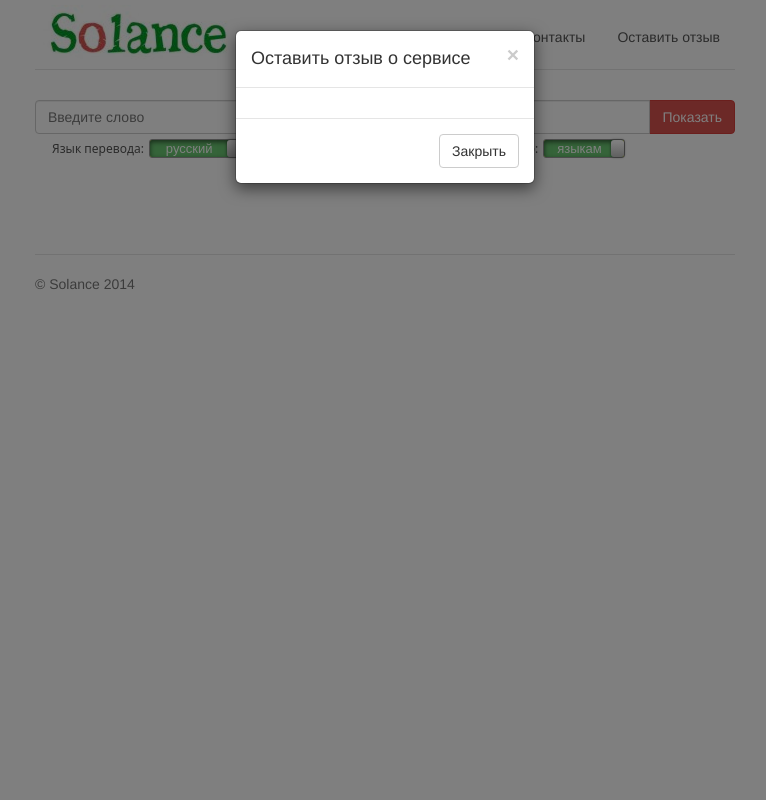
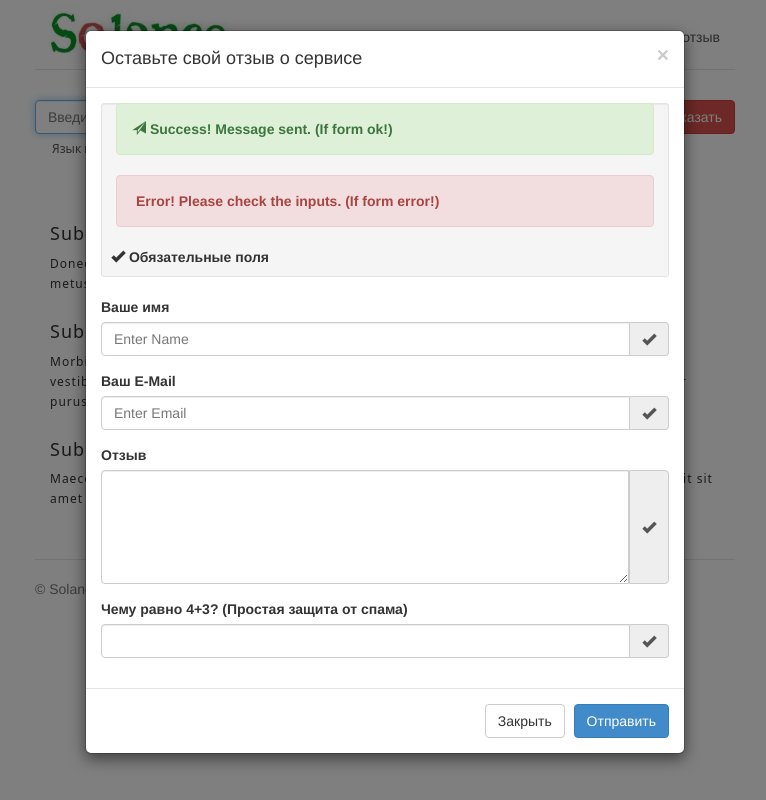
Before and after one commit to niggin/Trademarks_Deployment, a Django app: page / in a window 1280 px wide, after a click on "Оставить отзыв". Shown: the whole page, without its empty margins (255-1021 px from the left). Run offline with Django 3.2, Linux system fonts and the light colour scheme; parts of the project's set-up code (start-up, migrations or seed data) failed here and were passed over; some libraries are stand-ins or nearby versions.

Commit message:
feedback window was added

```diff
--- a/trademarks/static/css/main.css
+++ b/trademarks/static/css/main.css
@@ -84,6 +84,14 @@ html, body {
 
 #results #output, #results #tohide {
 	display: none;
+}
+
+/**
+ * Modal window with feedback
+ */
+
+#textarea .input-group-addon {
+	border-left: 1px solid #ccc !important;
 }
 
 /**
--- a/trademarks/templates/base.html
+++ b/trademarks/templates/base.html
@@ -65,24 +65,72 @@
             </div>
 
         </div> <!-- /container -->
-
-        <div class="modal fade" id="feedback" tabindex="-1" aria-hidden="true">
-            <div class="modal-dialog modal-sm">
+        <div class="modal fade" id="feedback">
+            <div class="modal-dialog">
                 <div class="modal-content">
+                    <form role="form" action="" method="post" >
                         <div class="modal-header">
-                        <button type="button" class="close" data-dismiss="modal"><span aria-hidden="true">&times;</span><span
-                                class="sr-only">Закрыть</span></button>
-                        <h4 class="modal-title">Оставить отзыв о сервисе</h4>
+                            <button type="button" class="close" data-dismiss="modal"><span aria-hidden="true">&times;</span><span class="sr-only">Закрыть</span></button>
+                            <h4 class="modal-title">Оставьте свой отзыв о сервисе</h4>
                         </div>
                         <div class="modal-body">
-
+                            <div class="col-md-12">
+                                <div class="alert alert-success">
+                                    <strong><span class="glyphicon glyphicon-send"></span> Success! Message sent. (If form ok!)</strong>
+                                </div>
+                                <div class="alert alert-danger">
+                                    <span class="glyphicon glyphicon-alert"></span>
+                                    <strong> Error! Please check the inputs. (If form error!)</strong>
+                                </div>
+                            </div>
+                            <div class="well well-sm">
+                                <span class="glyphicon glyphicon-ok"></span><strong> Обязательные поля</strong>
+                            </div>
+                            <div class="form-group">
+                                <label for="InputName">Ваше имя</label>
+                                <div class="input-group">
+                                    <input type="text" class="form-control" name="InputName" id="InputName" placeholder="Enter Name" required>
+                                    <span class="input-group-addon">
+                                        <span class="glyphicon glyphicon-ok"></span>
+                                    </span>
+                                </div>
+                            </div>
+                            <div class="form-group">
+                                <label for="InputEmail">Ваш E-Mail</label>
+                                <div class="input-group">
+                                    <input type="email" class="form-control" id="InputEmail" name="InputEmail" placeholder="Enter Email" required  >
+                                    <span class="input-group-addon">
+                                        <span class="glyphicon glyphicon-ok"></span>
+                                    </span>
+                                </div>
+                            </div>
+                            <div class="form-group">
+                                <label for="InputMessage">Отзыв</label>
+                                <div class="input-group" id="textarea">
+                                    <textarea name="InputMessage" id="InputMessage" class="form-control" rows="5" required></textarea>
+                                    <span class="input-group-addon">
+                                        <span class="glyphicon glyphicon-ok"></span>
+                                    </span>
+                                </div>
+                            </div>
+                            <div class="form-group">
+                                <label for="InputReal">Чему равно 4+3? (Простая защита от спама)</label>
+                                <div class="input-group">
+                                    <input type="text" class="form-control" name="InputReal" id="InputReal" required>
+                                    <span class="input-group-addon">
+                                        <span class="glyphicon glyphicon-ok"></span>
+                                    </span>
+                                </div>
+                            </div>
                         </div>
                         <div class="modal-footer">
                             <button type="button" class="btn btn-default" data-dismiss="modal">Закрыть</button>
+                            <input type="submit" name="submit" id="submit" value="Отправить" class="btn btn-primary">
                         </div>
-                </div>
-            </div>
-        </div>
+                    </form>
+                </div><!-- /.modal-content -->
+            </div><!-- /.modal-dialog -->
+        </div><!-- /.modal -->
 
     {% if DEBUG != True %}
     <!-- Yandex.Metrika counter -->
--- a/trademarks/templates/index.html
+++ b/trademarks/templates/index.html
@@ -53,7 +53,7 @@
 
 <div id="results">
     <div class="row marketing">
-        <!--<div class="col-lg-6">
+        <div class="col-lg-6">
           <h4>Subheading</h4>
           <p>Donec id elit non mi porta gravida at eget metus. Maecenas faucibus mollis interdum.</p>
 
@@ -62,7 +62,18 @@
 
           <h4>Subheading</h4>
           <p>Maecenas sed diam eget risus varius blandit sit amet non magna.</p>
-        </div>-->
+        </div>
+
+        <div class="col-lg-6">
+          <h4>Subheading</h4>
+          <p>Donec id elit non mi porta gravida at eget metus. Maecenas faucibus mollis interdum.</p>
+
+          <h4>Subheading</h4>
+          <p>Morbi leo risus, porta ac consectetur ac, vestibulum at eros. Cras mattis consectetur purus sit amet fermentum.</p>
+
+          <h4>Subheading</h4>
+          <p>Maecenas sed diam eget risus varius blandit sit amet non magna.</p>
+        </div>
         <div id="loader" style="display: none"></div>
         <div id="output"></div>
         <div id="tohide" style="display:none"></div>
```
Also changed, not shown: trademarks/static/fonts/glyphicons-halflings-regular.ttf (added), trademarks/static/fonts/glyphicons-halflings-regular.woff (added), 2 other files. Lines whose indentation alone changed are shown as unchanged.
